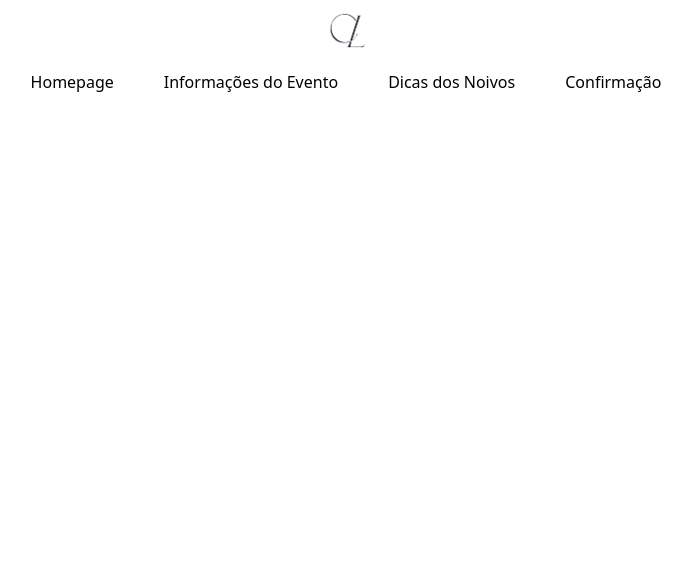
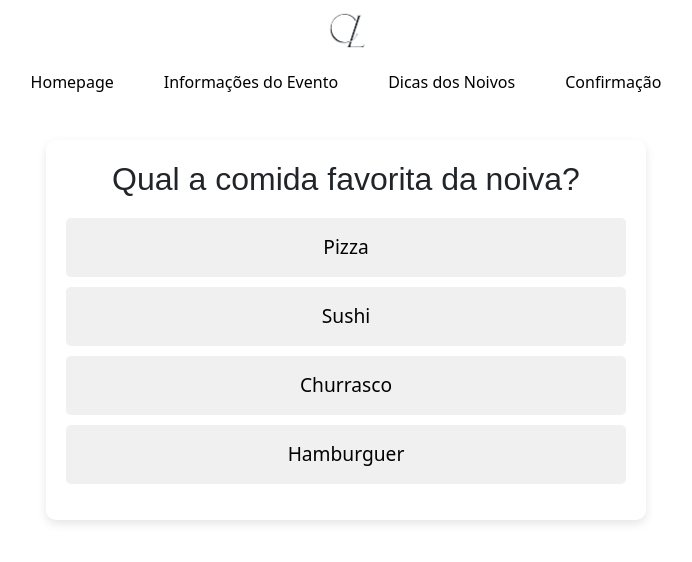
Before and after one commit to Leobbianchi/wedding_website, a React (Vite) app: page /quiz in a window 1280 px wide. Shown: the top 562 px of the page, without its empty margins (294-986 px from the left). Built offline with nearby package versions, Linux system fonts and the light colour scheme.

Commit message:
inclusao do quiz

```diff
--- a/src/App.tsx
+++ b/src/App.tsx
@@ -1,4 +1,3 @@
-// App.tsx
 import React from 'react';
 import { BrowserRouter as Router, Route, Routes } from 'react-router-dom';
 import Header from './components/Header';
@@ -6,9 +5,9 @@ import Homepage from './pages/Homepage';
 import EventInfo from './pages/EventInfo';
 import Tips from './pages/Tips';
 import Confirmation from './pages/Confirmation';
+import Quiz from './pages/Quiz'; // Importando a nova página de Quiz
 import './App.css';
 import 'bootstrap/dist/css/bootstrap.min.css';
-
 
 const App: React.FC = () => {
   return (
@@ -19,10 +18,10 @@ const App: React.FC = () => {
         <Route path="/informacoes-do-evento" element={<EventInfo />} />
         <Route path="/dicas-dos-noivos" element={<Tips />} />
         <Route path="/confirmacao" element={<Confirmation />} />
+        <Route path="/quiz" element={<Quiz />} />
       </Routes>
     </Router>
   );
 };
 
-
 export default App;
--- /dev/null
+++ b/src/pages/Quiz.tsx
@@ -0,0 +1,111 @@
+import React, { useState } from 'react';
+import '../styles/Quiz.css';
+import quizImage from '../assets/images/quiz.jpg';
+
+const questions = [
+  {
+    question: "Qual a comida favorita da noiva?",
+    options: ["Pizza", "Sushi", "Churrasco", "Hamburguer"],
+    correctAnswer: 1
+  },
+  {
+    question: "Qual a marca de cigarro favorita do noivo?",
+    options: ["Marlboro", "Dunhill", "Camel", "Gudan"],
+    correctAnswer: 2
+  },
+  {
+    question: "Qual o apelido carinhoso dos noivos?",
+    options: ["Mor", "Morzi", "Amor", "Morzu"],
+    correctAnswer: 3
+  },
+  {
+    question: "Aonde foi o pedido de namoro?",
+    options: ["Praia", "Garibaldi", "Caxias do Sul", "Porto Alegre"],
+    correctAnswer: 0
+  },
+  {
+    question: "Aonde foi o primeiro Beijo?",
+    options: ["Bar do Joe", "Level", "Praia", "Cinema"],
+    correctAnswer: 0
+  },
+  {
+    question: "Qual o nome do nosso filho?",
+    options: ["Cachorro", "Sashimi", "Chuleta", "Sushi"],
+    correctAnswer: 3
+  },
+  {
+    question: "Onde foi o pedido de casamento?",
+    options: ["Milão", "Como", "Xangri-lá", "Vale dos Vinhedos"],
+    correctAnswer: 1
+  },
+  {
+    question: "Aonde será o casamento?",
+    options: ["Frankfurt - Alemanha", "Paris - França", "Merate - Itália", "Vale dos Vinhedos - Brasil"],
+    correctAnswer: 2
+  }
+];
+
+const Quiz: React.FC = () => {
+  const [currentQuestion, setCurrentQuestion] = useState(0);
+  const [isCorrect, setIsCorrect] = useState<boolean | null>(null);
+  const [quizCompleted, setQuizCompleted] = useState(false);
+
+  const handleAnswer = (index: number) => {
+    const currentQ = questions[currentQuestion]; // Agora a variável é declarada corretamente no escopo
+
+    if (currentQ.correctAnswer === 9 || index === currentQ.correctAnswer) {
+      setIsCorrect(true);
+      setTimeout(() => {
+        if (currentQuestion + 1 < questions.length) {
+          setCurrentQuestion(currentQuestion + 1);
+          setIsCorrect(null);
+        } else {
+          setQuizCompleted(true);
+        }
+      }, 1000);
+    } else {
+      setIsCorrect(false);
+    }
+  };
+
+  return (
+    <div className="quiz-page">
+      <div className="quiz-container">
+        {quizCompleted ? (
+          <div className="quiz-complete">
+            <h2>Parabéns! 🎉</h2>
+            <p>Você completou o quiz!<br></br>Aqui está um convite especial para você ♥:</p>
+            <img src={quizImage} alt="Convite especial" className="quiz-image"/>
+          </div>
+        ) : (
+          <div>
+            <h2 className="quiz-question">{questions[currentQuestion].question}</h2>
+            <ul className="quiz-options">
+              {questions[currentQuestion].options.map((option, index) => {
+                const currentQ = questions[currentQuestion]; // Garantindo que a variável esteja dentro do escopo correto
+                return (
+                  <li
+                    key={index}
+                    className={
+                      isCorrect !== null && index === currentQ.correctAnswer
+                        ? 'correct'
+                        : isCorrect === false && index !== currentQ.correctAnswer
+                        ? 'incorrect'
+                        : ''
+                    }
+                    onClick={() => handleAnswer(index)}
+                  >
+                    {option}
+                  </li>
+                );
+              })}
+            </ul>
+            {isCorrect === false && <p style={{ color: 'red' }}>Resposta incorreta, tente novamente!</p>}
+          </div>
+        )}
+      </div>
+    </div>
+  );
+};
+
+export default Quiz;
--- /dev/null
+++ b/src/styles/Quiz.css
@@ -0,0 +1,90 @@
+
+.quiz-page {
+    max-width: 80%;
+    text-align: center;
+    margin-top: 35px;
+    width: 100vw;
+    height: calc(100vh - 50px);
+    object-fit: cover;
+    display: block;
+    margin: 0;
+    padding: 0;
+    position: relative;
+    padding-top: 115px;
+    padding-left: 20%;
+  }
+
+  .quiz-container {
+    max-width: 600px;
+    margin: 0 auto;
+    background: white;
+    border-radius: 10px;
+    padding: 20px;
+    box-shadow: 0px 4px 10px rgba(0, 0, 0, 0.1);
+  }
+
+  .quiz-question {
+    font-size: 2em;
+    font-family: 'DelicateFont', sans-serif;
+    margin-bottom: 20px;
+  }
+
+  .quiz-options {
+    list-style: none;
+    padding: 0;
+    width: 100%;
+  }
+
+  .quiz-options li {
+    background-color: #f0f0f0;
+    color: black;
+    padding: 15px;
+    margin: 10px 0;
+    cursor: pointer;
+    border-radius: 5px;
+    transition: background 0.3s;
+    text-align: center;
+    font-size: 1.2em;
+  }
+
+  .quiz-options li:hover {
+    background-color: #ddd;
+  }
+
+  .quiz-options li.correct {
+    background-color: rgb(33, 176, 33);
+    color: white;
+  }
+
+  .quiz-options li.incorrect {
+    background-color: rgb(170, 6, 6);
+    color: white;
+  }
+
+  .quiz-complete {
+    text-align: center;
+    padding: 20px;
+    display: flex;
+    flex-direction: column;
+    align-items: center;
+    justify-content: center;
+}
+
+.quiz-complete h2 {
+    font-size: 2em;
+    margin-bottom: 10px;
+}
+
+.quiz-complete p {
+    font-size: 1.2em;
+    margin-bottom: 20px;
+}
+
+.quiz-image {
+    max-width: 90vw;
+    max-height: 90vh;
+    object-fit: contain;
+    display: block;
+    margin: 0 auto;
+    border-radius: 10px;
+}
```
Also changed, not shown: src/assets/images/quiz.jpg (added).
